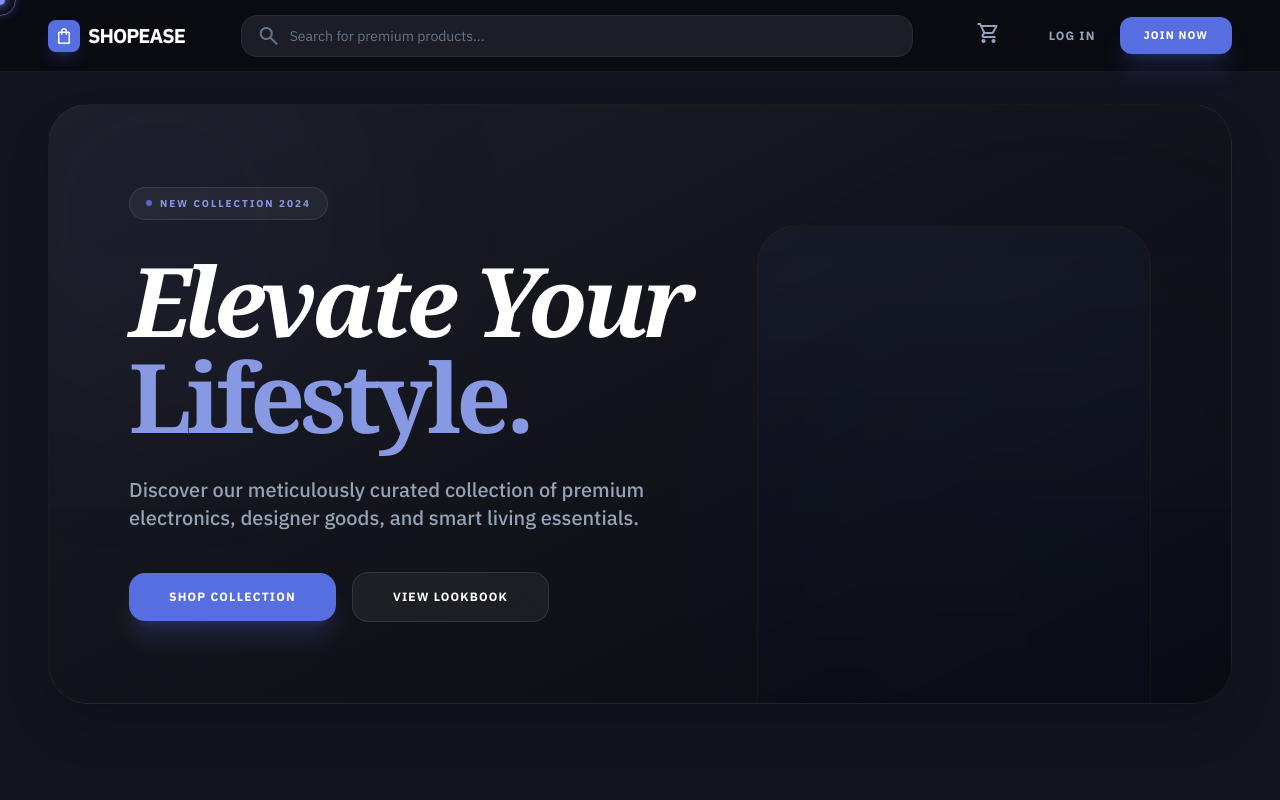
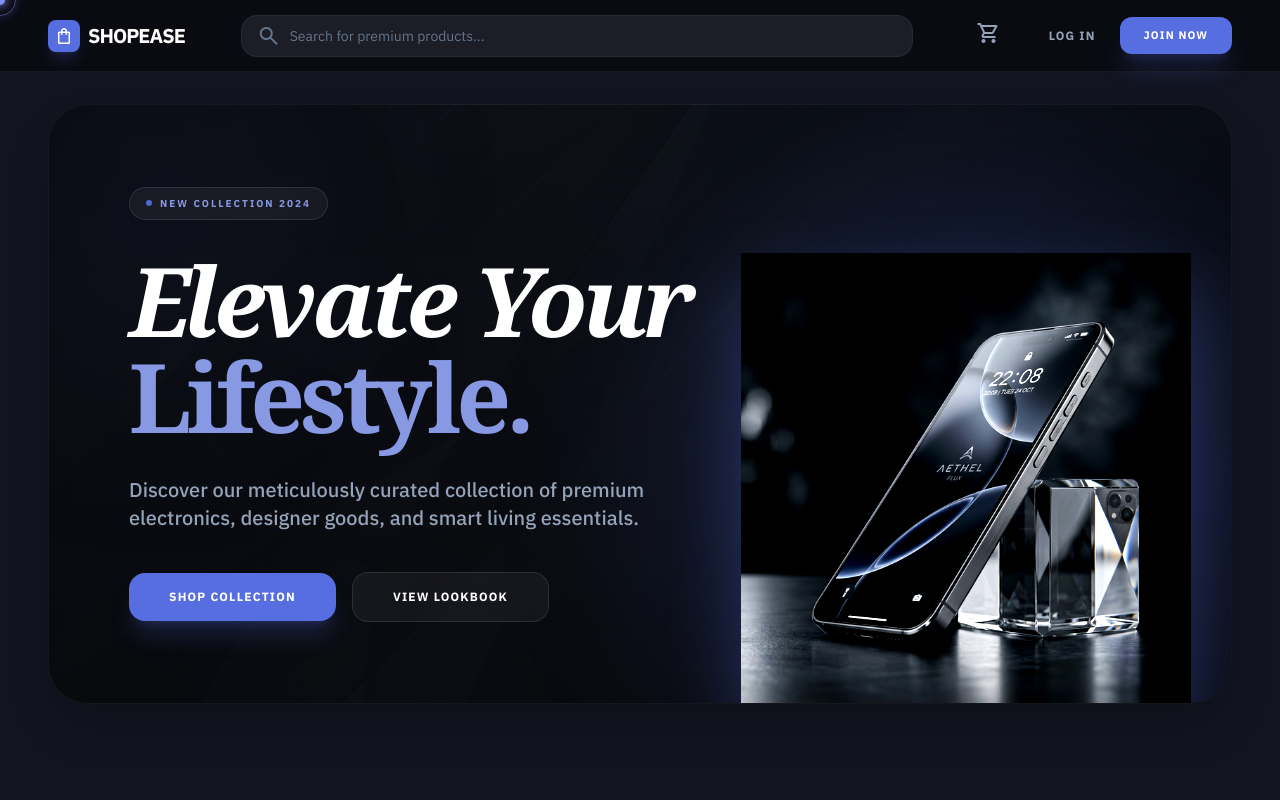
Before and after one commit to praveenarjun/nexora-marketplace, a React (Vite) app in the folder frontend/: page /home in a window 1280 px wide. Shown: the top 800 px of the page. Built offline with nearby package versions, Linux system fonts and the light colour scheme; no server answers; a web font is replaced by a local one.

Commit message:
style: upgrade home page hero visuals and animations

```diff
--- a/frontend/src/index.css
+++ b/frontend/src/index.css
@@ -251,3 +251,21 @@
     @apply w-6 h-6 border-2 border-slate-600 border-t-primary-500 rounded-full animate-spin;
   }
 }
+
+@layer utilities {
+  .animate-float {
+    animation: float 6s ease-in-out infinite;
+  }
+
+  @keyframes float {
+
+    0%,
+    100% {
+      transform: translateY(0);
+    }
+
+    50% {
+      transform: translateY(-20px);
+    }
+  }
+}
--- a/frontend/src/pages/Home.jsx
+++ b/frontend/src/pages/Home.jsx
@@ -46,7 +46,10 @@ export default function Home() {
         <div className="min-h-screen">
             {/* ── Hero card section from Stitch ── */}
             <section className="px-6 lg:px-12 pt-8 pb-12">
-                <div className="max-w-7xl mx-auto relative rounded-[40px] overflow-hidden bg-gradient-to-br from-[#1c1d26] to-[#0a0b10] border border-white/5 min-h-[600px] flex items-center px-12 lg:px-20 shadow-2xl">
+                <div
+                    className="max-w-7xl mx-auto relative rounded-[40px] overflow-hidden bg-[#0a0b10] border border-white/5 min-h-[600px] flex items-center px-12 lg:px-20 shadow-2xl bg-cover bg-center"
+                    style={{ backgroundImage: 'linear-gradient(to bottom right, rgba(10, 11, 16, 0.9), rgba(10, 11, 16, 0.8)), url("/images/hero_bg.png")' }}
+                >
                     {/* Visual ambient glows inside the card */}
                     <div className="absolute inset-0 z-0 opacity-30">
                         <div className="absolute -top-20 -left-20 w-96 h-96 bg-[#576ee0]/20 rounded-full blur-[120px]"></div>
@@ -78,10 +81,16 @@ export default function Home() {
                         </div>
                     </div>
 
-                    {/* Decorative floating element (Stitch style) */}
-                    <div className="hidden lg:block absolute right-20 bottom-0 w-1/3 h-4/5">
-                        <div className="w-full h-full bg-gradient-to-t from-black/40 to-transparent rounded-t-[40px] border-x border-t border-white/5 backdrop-blur-sm relative overflow-hidden">
-                            <div className="absolute inset-0 bg-primary-500/5"></div>
+                    {/* Premium Product Image Showcase */}
+                    <div className="hidden lg:block absolute right-10 bottom-0 w-[450px] pointer-events-none">
+                        <div className="relative animate-float transition-all duration-1000">
+                            <img
+                                src="/images/hero_product.png"
+                                alt="Hero Showcase"
+                                className="w-full drop-shadow-[0_35px_35px_rgba(87,110,224,0.3)] filter brightness-110 contrast-125"
+                            />
+                            {/* Ambient Glow behind image */}
+                            <div className="absolute top-1/2 left-1/2 -translate-x-1/2 -translate-y-1/2 w-[120%] h-[120%] bg-primary-500/20 blur-[100px] -z-10 rounded-full"></div>
                         </div>
                     </div>
                 </div>
```
Also changed, not shown: frontend/public/images/hero_bg.png (added), frontend/public/images/hero_product.png (added).
